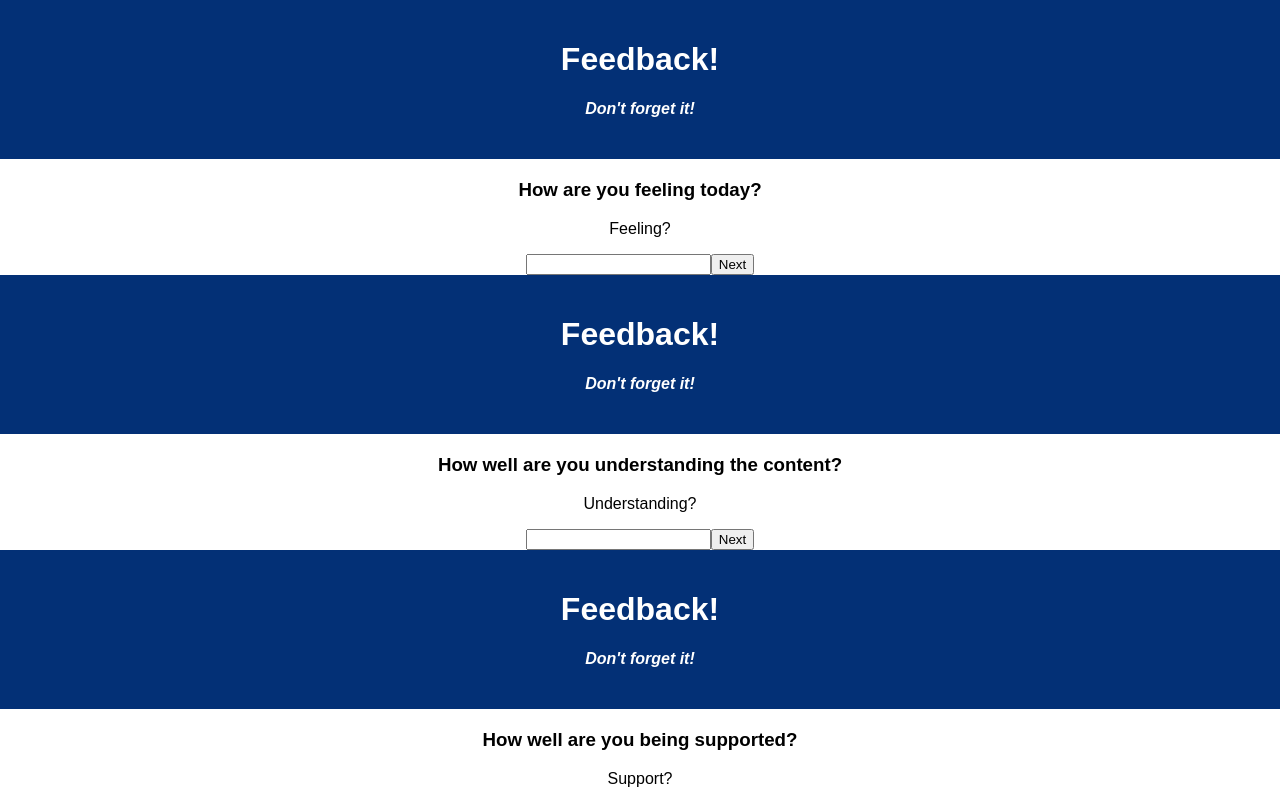
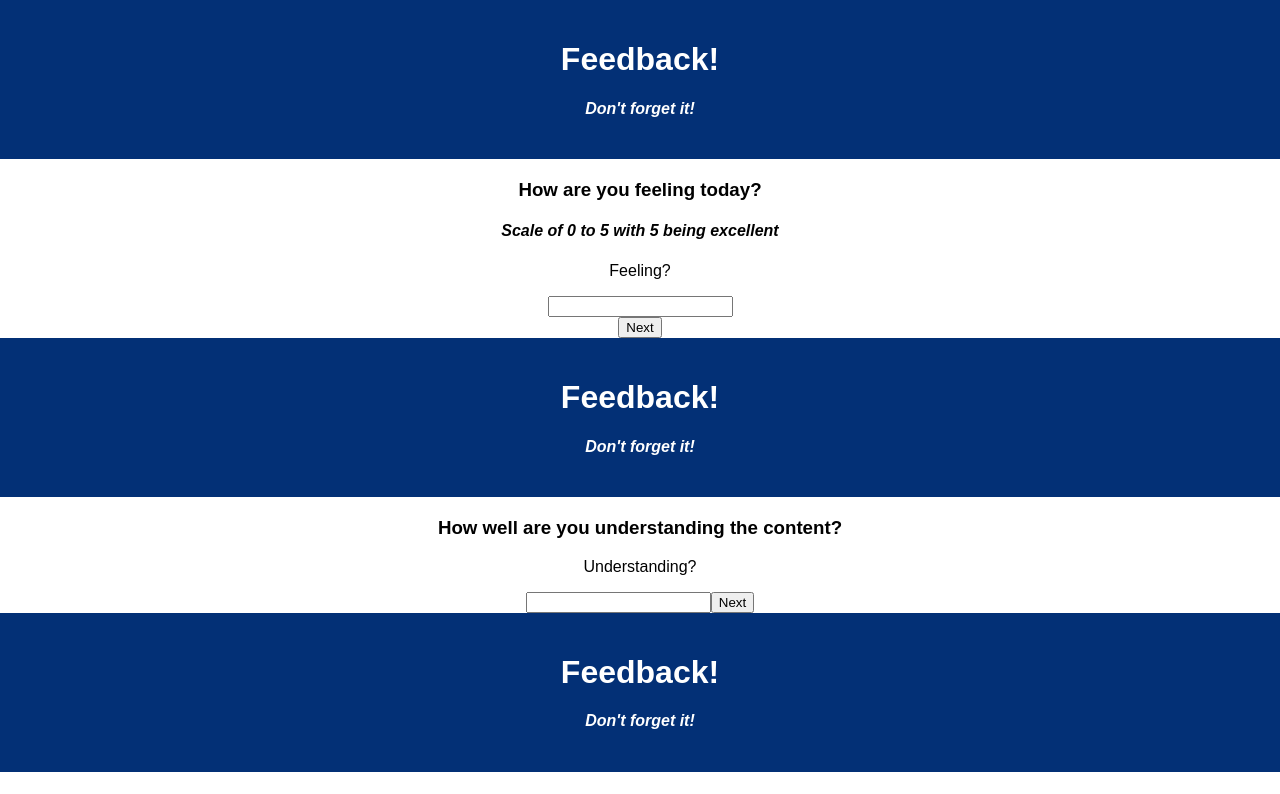
Before and after one commit to xqhuynh/weekend-redux-feddback-loop, a React (Create React App) app: page / in a window 1280 px wide. Shown: the top 794 px of the page. Built offline with nearby package versions, Linux system fonts and the light colour scheme.

Commit message:
Create dispatch and handleSubmit function

```diff
--- a/package.json
+++ b/package.json
@@ -13,7 +13,8 @@
     "react-router-dom": "^5.3.0",
     "react-scripts": "^5.0.1",
     "redux": "^4.2.0",
-    "redux-logger": "^3.0.6"
+    "redux-logger": "^3.0.6",
+    "sweetalert": "^2.1.2"
   },
   "devDependencies": {
     "nodemon": "^1.18.5"
--- a/src/components/FeelingForm/FeelingForm.jsx
+++ b/src/components/FeelingForm/FeelingForm.jsx
@@ -1,17 +1,50 @@
 import Header from "../Header/Header";
-import { useDispatch, useSelector } from "react-redux";
+import { shallowEqual, useDispatch, useSelector } from "react-redux";
 import { useHistory } from "react-router-dom";
+import swal from "sweetalert";
 
 function FeelingForm() {
   // Need: useHistory, useDispatch, useSelector hooks
+  const history = useHistory();
+  const dispatch = useDispatch();
+  // useSelector for feedBackDataToStore() in store
+  const feedbackObject = useSelector((store) => store.feedbackDataToStore);
+
+  // function to handle 'next' button click
+  const handleSubmit = (evt) => {
+    evt.preventDefault();
+    // Conditional to check if number entered is between 0 and 5 inclusive
+    switch (
+      feedbackObject.feelingForm >= 0 &&
+      feedbackObject.feelingForm <= 5
+    ) {
+      case history.push("/UnderstandingForm"):
+        break;
+      default:
+        swal("Please select a number between 1 and 5", {
+          button: "Sure thing!",
+        });
+    }
+  };
 
   return (
     <>
       <Header />
       <h3>How are you feeling today?</h3>
+      <h4>Scale of 0 to 5 with 5 being excellent</h4>
       <p>Feeling?</p>
-      <input type="number" />
-      <button>Next</button>
+      <form onSubmit={handleSubmit}>
+        {/* use dispatch and set type to 'SET_FEELING_FORM' */}
+        <input
+          onChange={(event) =>
+            dispatch({ type: "SET_FEELING_FORM", payload: event.target.value })
+          }
+          type="number"
+          required
+        />
+      </form>
+
+      <button type="submit">Next</button>
     </>
   );
 }
--- a/src/index.js
+++ b/src/index.js
@@ -19,7 +19,7 @@ const storedFeedback = (state = [], action) => {
 };
 
 // Reducer to store feedback object
-const feedBackToStore = (
+const feedBackDataToStore = (
   state = {
     feelingForm: 0,
     understandingForm: 0,
@@ -47,7 +47,7 @@ const feedBackToStore = (
 const store = createStore(
   combineReducers({
     storedFeedback,
-    feedBackToStore,
+    feedBackDataToStore,
   }),
   applyMiddleware(logger)
 );
```
Also changed, not shown: 1 other file (tests, documents, lock files or other folders).
